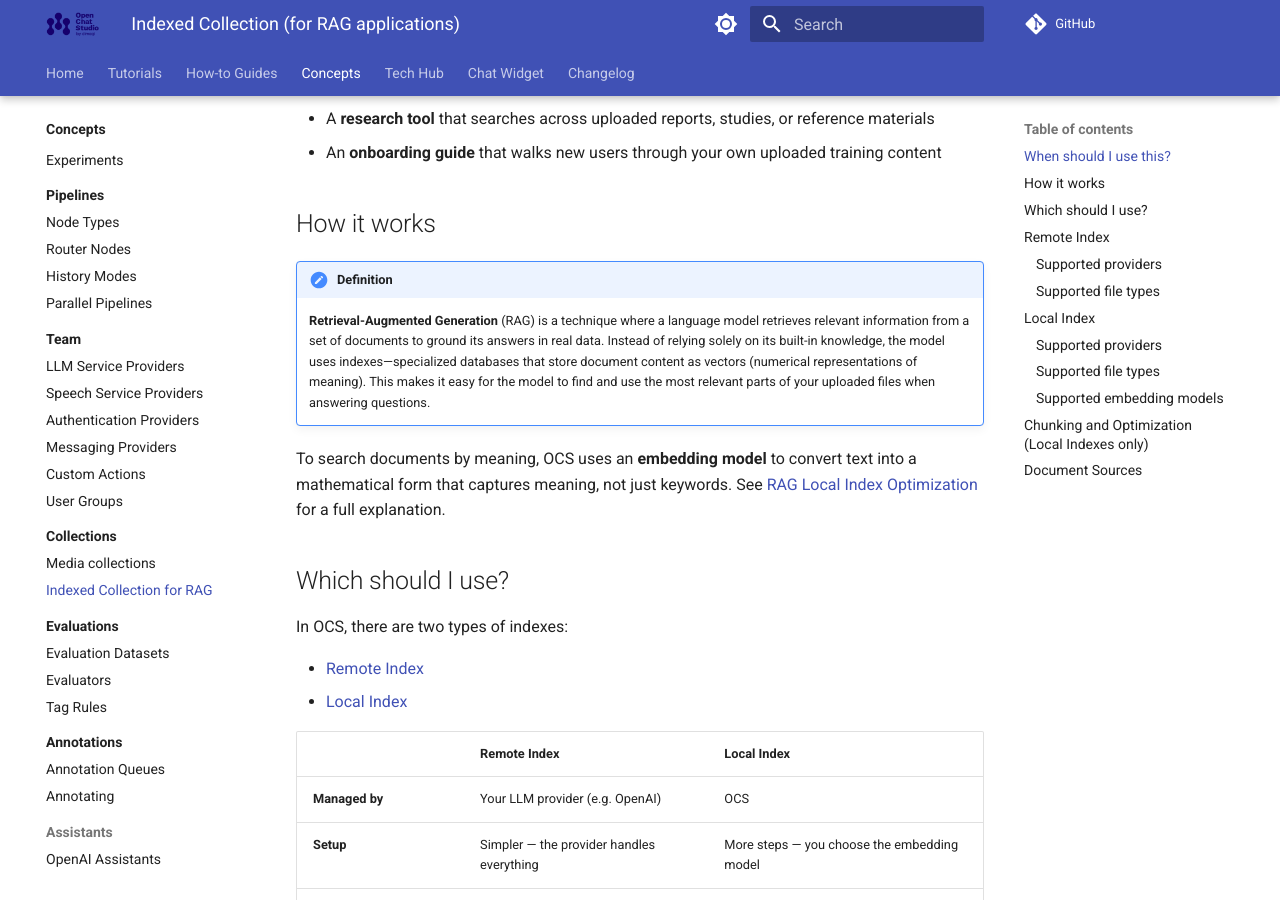
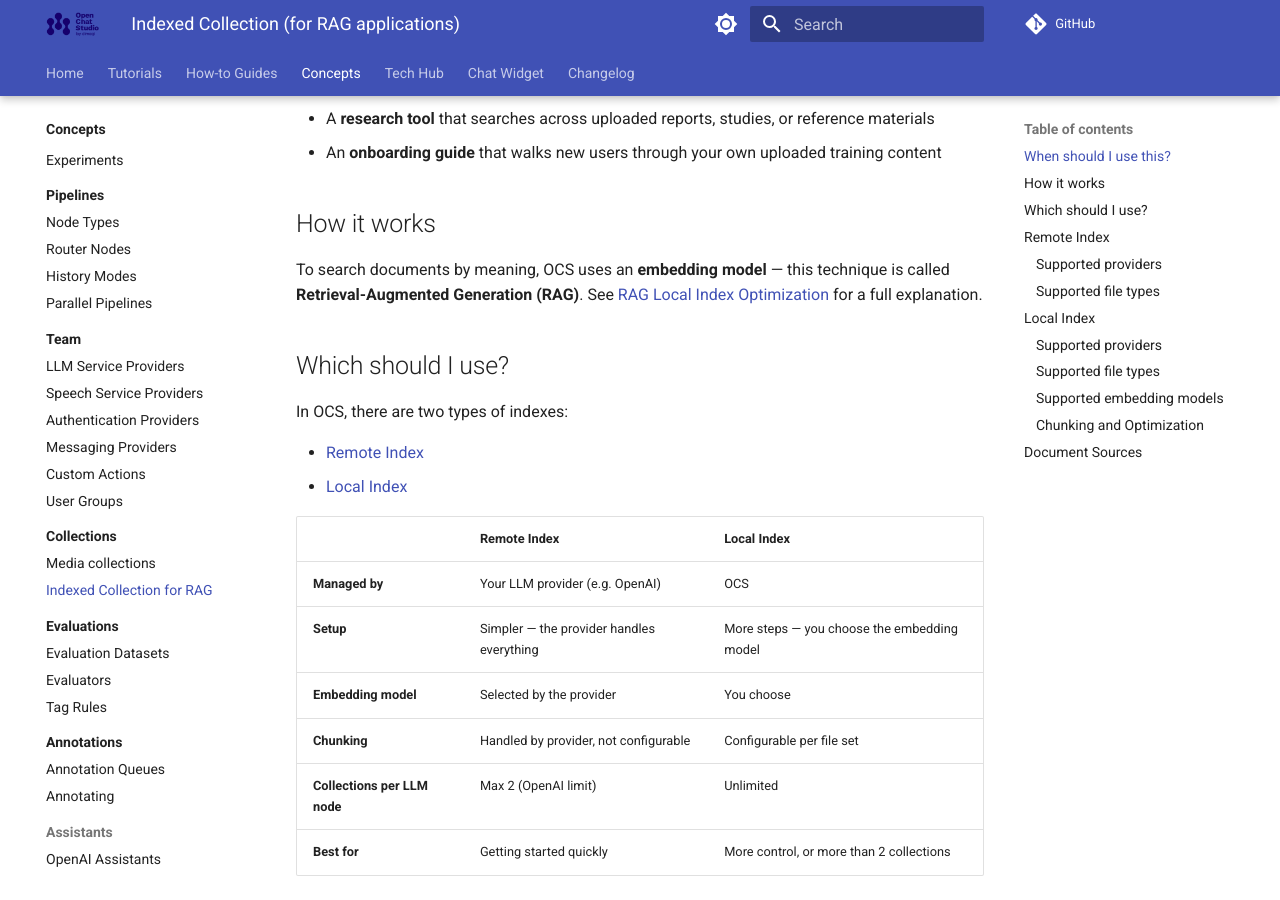
Before and after one commit to dimagi/open-chat-studio-docs, an MkDocs documentation site: the page built from docs/concepts/collections/indexed.md, in a window 1280 px wide and 900 px high, scrolled down 465 px. Built offline with MkDocs 1.6.1 and Material for MkDocs 9.7.7, drawn with Linux system fonts in a browser that asks for light colours; a script that is not in the unit is left out; comment, search, counter and statistics services are not loaded; some of the changed text lies outside the part shown.

Commit message:
Clarify: chunking is for local index only. Simplify RAG definition

```diff
--- a/docs/concepts/collections/indexed.md
+++ b/docs/concepts/collections/indexed.md
@@ -16,10 +16,7 @@ Common examples include:
 
 ## How it works
 
-!!! note "Definition"
-    **Retrieval-Augmented Generation** (RAG) is a technique where a language model retrieves relevant information from a set of documents to ground its answers in real data. Instead of relying solely on its built-in knowledge, the model uses indexes—specialized databases that store document content as vectors (numerical representations of meaning). This makes it easy for the model to find and use the most relevant parts of your uploaded files when answering questions.
-
-To search documents by meaning, OCS uses an **embedding model** to convert text into a mathematical form that captures meaning, not just keywords. See [RAG Local Index Optimization](../../tech-hub/local-index-optimization.md) for a full explanation.
+To search documents by meaning, OCS uses an **embedding model** — this technique is called **Retrieval-Augmented Generation (RAG)**. See [RAG Local Index Optimization](../../tech-hub/local-index-optimization.md) for a full explanation.
 
 ## Which should I use?
 
@@ -33,6 +30,7 @@ In OCS, there are two types of indexes:
 | **Managed by** | Your LLM provider (e.g. OpenAI) | OCS |
 | **Setup** | Simpler — the provider handles everything | More steps — you choose the embedding model |
 | **Embedding model** | Selected by the provider | You choose |
+| **Chunking** | Handled by provider, not configurable | Configurable per file set |
 | **Collections per LLM node** | Max 2 (OpenAI limit) | Unlimited |
 | **Best for** | Getting started quickly | More control, or more than 2 collections |
 
@@ -74,7 +72,7 @@ Local indexes are hosted and managed by OCS. When you create a local index, you
 ### Supported embedding models
 You can see the supported embedding models for each provider when creating or editing the provider in your team settings.
 
-## Chunking and Optimization (Local Indexes only)
+### Chunking and Optimization
 When you upload a document to a local index, OCS breaks it into smaller parts called **chunks** and stores them in the index. The default chunking settings work well for most use cases.
 
 For advanced configuration — including chunk size, chunk overlap, and embedding model selection — see [RAG Local Index Optimization](../../tech-hub/local-index-optimization.md).
```
Also changed, not shown: other parts of docs/concepts/collections/indexed.md (+1 -1 lines), docs/tech-hub/local-index-optimization.md (+2 -2 lines).
